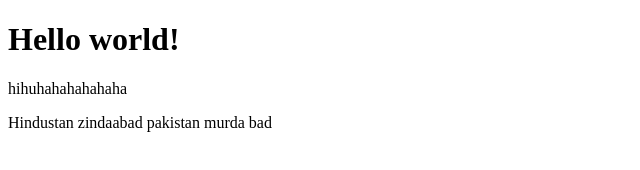
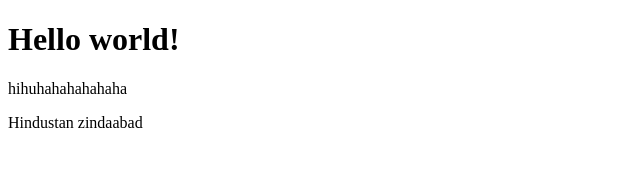
Before and after one commit to RajatCoding/dharma, a plain HTML site: page web1.html in a window 1280 px wide. Shown: the whole page, without its empty margins (0-640 px from the left). Drawn offline with Linux system fonts and the light colour scheme.

Commit message:
hello everyone

```diff
--- a/web1.html
+++ b/web1.html
@@ -7,6 +7,6 @@
 
 <h1>Hello world!</h1>
 <p> hihuhahahahahaha</p>
-<p>Hindustan zindaabad pakistan murda bad</p>
+<p>Hindustan zindaabad</p>
 </body>
 </html>
```
